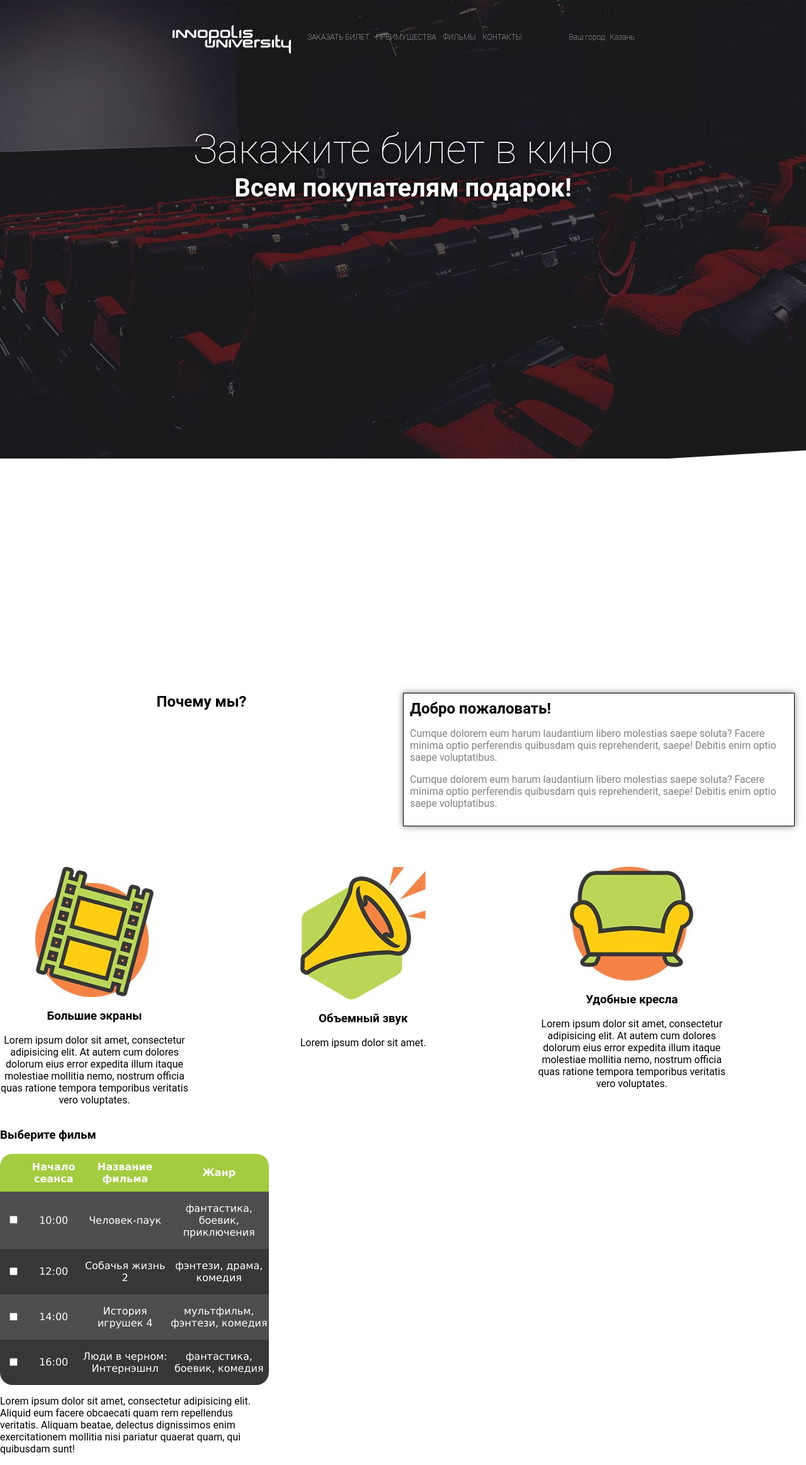
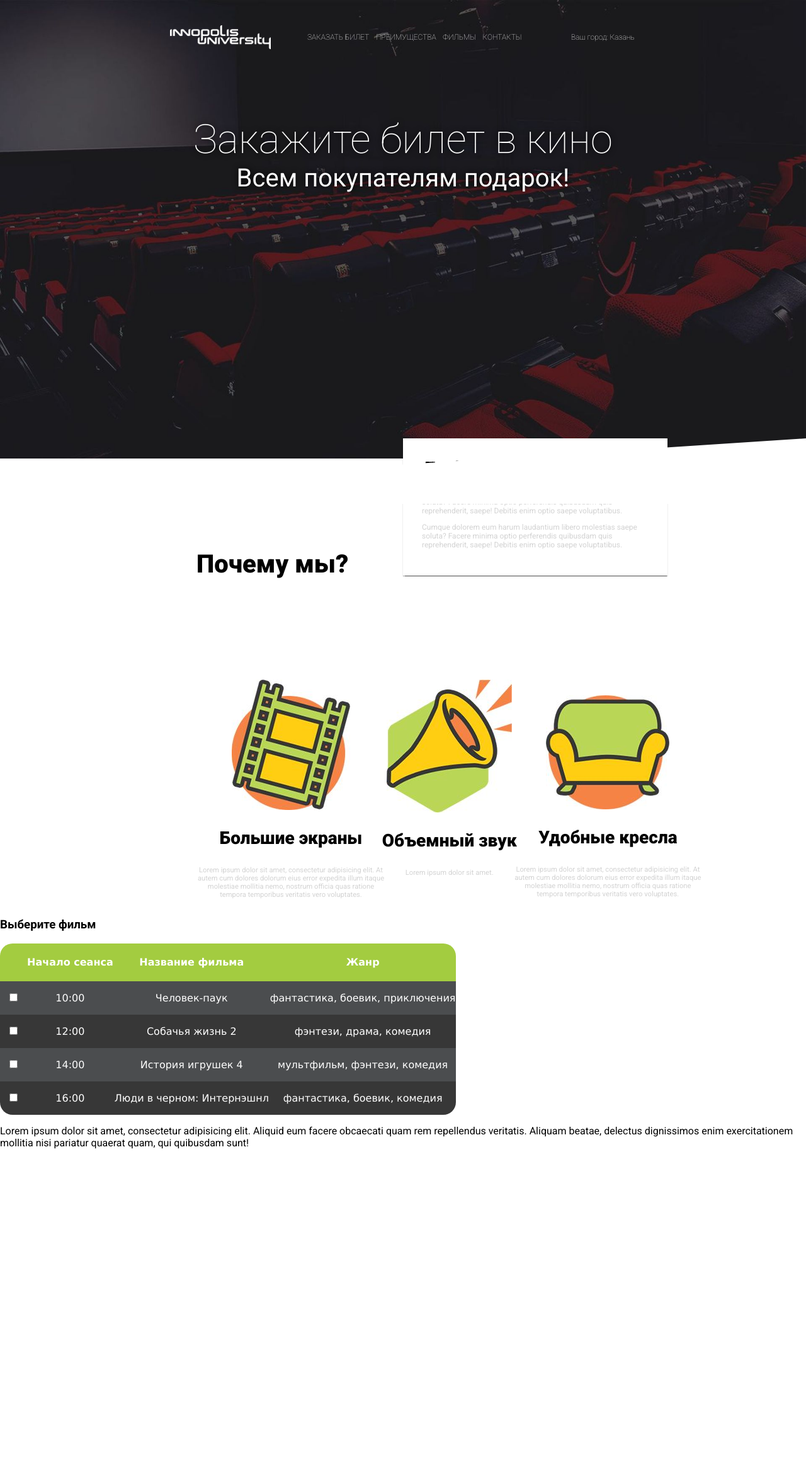
Before and after one commit to Fox231/Pet3, a PHP site: page / in a window 1280 px wide. Shown: the whole page at 63% size. After the commit the page ends 1824 px from the top, so only its background shows below. Run offline with PHP 8.4, Linux system fonts and the light colour scheme.

Commit message:
NewCommit

```diff
--- a/index.html
+++ b/index.html
@@ -9,12 +9,12 @@
 </head>
 <body>
     <header>
-        <a href="http://university.innopolis.ru "><img src="images/logo.png" alt="logo"></a>
-        <div class="URLs">
-            <a href="">ЗАКАЗАТЬ БИЛЕТ</a>
-            <a href="">ПРЕИМУЩЕСТВА</a>
-            <a href="">ФИЛЬМЫ</a>
-            <a href="">КОНТАКТЫ</a>
+        <a href="http://university.innopolis.ru "><img src="images/logo.png" alt="logo" id="logo"></a>
+        <div class="URL">
+            <a href="" class="URL-1">ЗАКАЗАТЬ БИЛЕТ</a>
+            <a href="" class="URL-1">ПРЕИМУЩЕСТВА</a>
+            <a href="" class="URL-1">ФИЛЬМЫ</a>
+            <a href="" class="URL-1">КОНТАКТЫ</a>
         </div>
         <p>Ваш город: <a href="">Казань</a></p>
     </header>
@@ -25,7 +25,7 @@
         </div>
     </div>
     <div class="block1">
-        <h2 class="block1-2">Почему мы?</h2>
+        <h2 id="block1-2">Почему мы?</h2>
         <div class="block1-1">
             <h2>Добро пожаловать!</h2>
             <p>Cumque dolorem eum harum laudantium libero molestias saepe soluta? Facere minima optio perferendis quibusdam quis reprehenderit, saepe! Debitis enim optio saepe voluptatibus.</p>
@@ -44,45 +44,48 @@
             <p>Lorem ipsum dolor sit amet.</p>
         </div>
         <div class="block2-3">
-            <img src="images/b2_icon_3.jpg" alt="Cinema Icon">
+            <img src="images/b2_icon_3.jpg" alt="Cinema Icon" id="pict-fix">
             <h3>Удобные кресла</h3>
             <p>Lorem ipsum dolor sit amet, consectetur adipisicing elit. At autem cum dolores dolorum eius error expedita illum itaque molestiae mollitia nemo, nostrum officia quas ratione tempora temporibus veritatis vero voluptates.</p>
+        </div>
     </div>
         <div class="block3">
             <h3>Выберите фильм</h3>
             <table>
+                <thead>
                     <tr id="table_head">
                         <th></th>
                         <th><a href="">Начало сеанса</a></th>
                         <th><a href="">Название фильма</a></th>
                         <th><a href="">Жанр</a></th></tr>
-                <tr id="table-1">
-                    <td id="checkbox"><input type="checkbox"></td>
+                    <tr class="table-1">
+                        <td class="checkbox"><input type="checkbox"></td>
                         <td><p>10:00</p></td>
                         <td><a href="">Человек-паук</a></td>
                         <td><p>фантастика, боевик, приключения</p></td>
                     </tr>
-                <tr id="table-2">
-                    <td id="checkbox"><input type="checkbox"></td>
+                    <tr class="table-2">
+                        <td class="checkbox"><input type="checkbox"></td>
                         <td><p>12:00</p></td>
                         <td><a href="">Собачья жизнь 2</a></td>
                         <td><p>фэнтези, драма, комедия</p></td>
                     </tr>
-                <tr id="table-1">
-                    <td id="checkbox"><input type="checkbox"></td>
+                    <tr class="table-1">
+                        <td class="checkbox"><input type="checkbox"></td>
                         <td><p>14:00</p></td>
                         <td><a href="">История игрушек 4</a></td>
                         <td><p>мультфильм, фэнтези, комедия</p></td>
                     </tr>
-                <tr id="table-2">
-                    <td id="checkbox"><input type="checkbox"></td>
+                    <tr class="table-2">
+                    <td class="checkbox"><input type="checkbox"></td>
                     <td><p>16:00</p></td>
                     <td><a href="">Люди в черном: Интернэшнл</a></td>
                         <td><p>фантастика, боевик, комедия</p></td>
                     </tr>
+                </thead>
             </table>
             <p>Lorem ipsum dolor sit amet, consectetur adipisicing elit. Aliquid eum facere obcaecati quam rem repellendus veritatis. Aliquam beatae, delectus dignissimos enim exercitationem mollitia nisi pariatur quaerat quam, qui quibusdam sunt!</p>
         </div>
-    </div>
+
 </body>
 </html>
--- a/main.css
+++ b/main.css
@@ -1,3 +1,4 @@
+@import url('https://fonts.googleapis.com/css?family=Roboto:100,300,400,500,700,900&display=swap&subset=cyrillic');
 html, body{
     font-family: 'Roboto', sans-serif;
     margin: 0px;
@@ -24,19 +25,18 @@ header{
 header p{
     text-align: right;
     color: white;
+    margin-right: 58%;
 }
-header a{
-    margin-left: 2%;
-}
-.URLs{
+.URL{
     margin-top: 1.5vh;
     text-align: center;
 }
-header p{
-    margin-right: 58%;
+.URL-1{
+    margin-left: 2%;
 }
-header img{
+#logo{
     margin-left: 50%;
+    width: 20vh;
 }
 
 
@@ -46,7 +46,7 @@ header img{
     background-image: url(images/top_bg.jpg);
     background-size: 100%;
     background-repeat: no-repeat;
-    height: 1100px;
+    height: 100vh;
     margin: 0;
 }
 .heading h1,h2 {
@@ -59,20 +59,21 @@ header img{
 }
 .heading h2{
     font-size: 5vh;
+    font-weight: 400;
 }
 #heading1{
-    padding-top: 25vh;
+    padding-top: 23vh;
 }
 .heading:after {
     content: '';
     width: 0;
     height: 0;
     border-left: 0px solid transparent;
-    border-top: 120px solid transparent;
-    border-right: 2000px solid #fff;
+    border-top: 13vh solid transparent;
+    border-right: 200vh solid #fff;
     border-bottom: 0px solid #fff;
     position: absolute;
-    bottom: -35px;
+    bottom: 0vh;
     right: 0;
     z-index: 99;
 }
@@ -83,31 +84,35 @@ header img{
     grid-template-columns: 1fr 1fr;
 }
 .block1-1{
-    width: 600px;
-    padding: 10px;
-    border-color: black;
-    border-style: solid;
+    background-color: white;
+    position: absolute;
+    top: 87vh;
+    left: 50%;
+    width: 45vh;
+    padding: 30px;
     border-width: 1px;
-    box-shadow: 0 0 10px rgba(0,0,0,0.5);
-}
-.block1-1 p{
-    color: grey;
+    box-shadow: 0 0.5px 1px rgba(0, 0, 0, 0.7);
+    font-size: 1.5vh;
+    color: lightgrey;
 }
 .block1-1 h2{
     color: black;
+    font-size: 4vh;
 }
-.block1-2{
+#block1-2{
+    font-size: 5vh;
+    font-weight: 900;
     color: black;
-    text-align: bottom;
-    text-align: center;
-    height: 200px;
+    padding-top: 9vh;
+    margin-left: 39vh;
 }
 
 
 .block2{
     display: grid;
-    grid-template-columns: 1fr 1fr 1fr;
-    margin-top: 5%;
+    grid-template-columns: 26% 26% 26%;
+    margin-top: 20vh;
+    margin-left: 39vh;
 }
 .block2-1, .block2-2, .block2-3{
     width: 300px;
@@ -116,6 +121,17 @@ header img{
 .block2 img{
     display: block;
     margin: auto;
+}
+.block2 h3{
+    font-size: 3.5vh;
+    font-weight: 900;
+}
+.block2 p{
+    font-size: 1.4vh;
+    color: lightgrey;
+}
+#pict-fix{
+    margin-top: 3.1vh;
 }
 
 
@@ -136,12 +152,12 @@ header img{
     background-color: #A3CC40;
     height: 60px;
 }
-#table-1{
+.table-1{
     background-color: #4B4D4F;
 }
-#table-2{
+.table-2{
     background-color: #373737;
 }
-#checkbox{
+.checkbox{
     width: 40px;
 }
```
Lines whose indentation alone changed are shown as unchanged.
